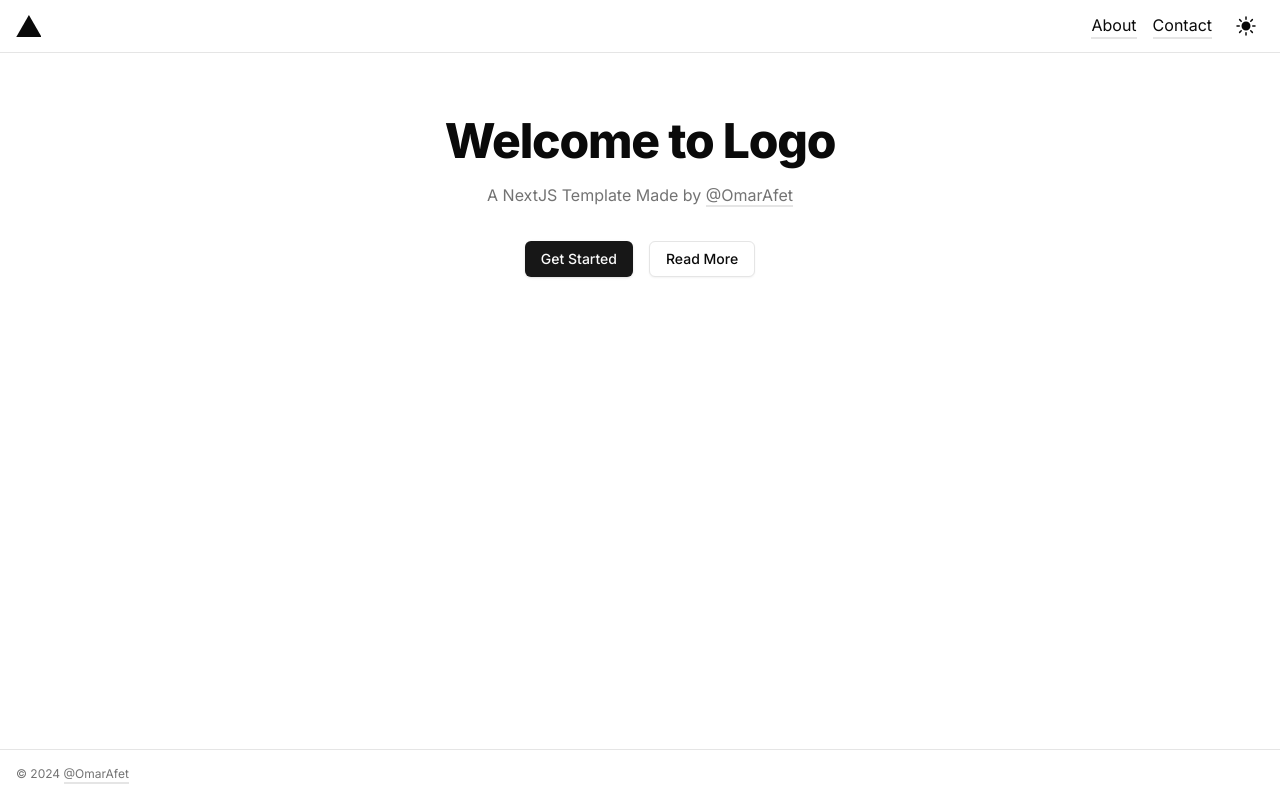
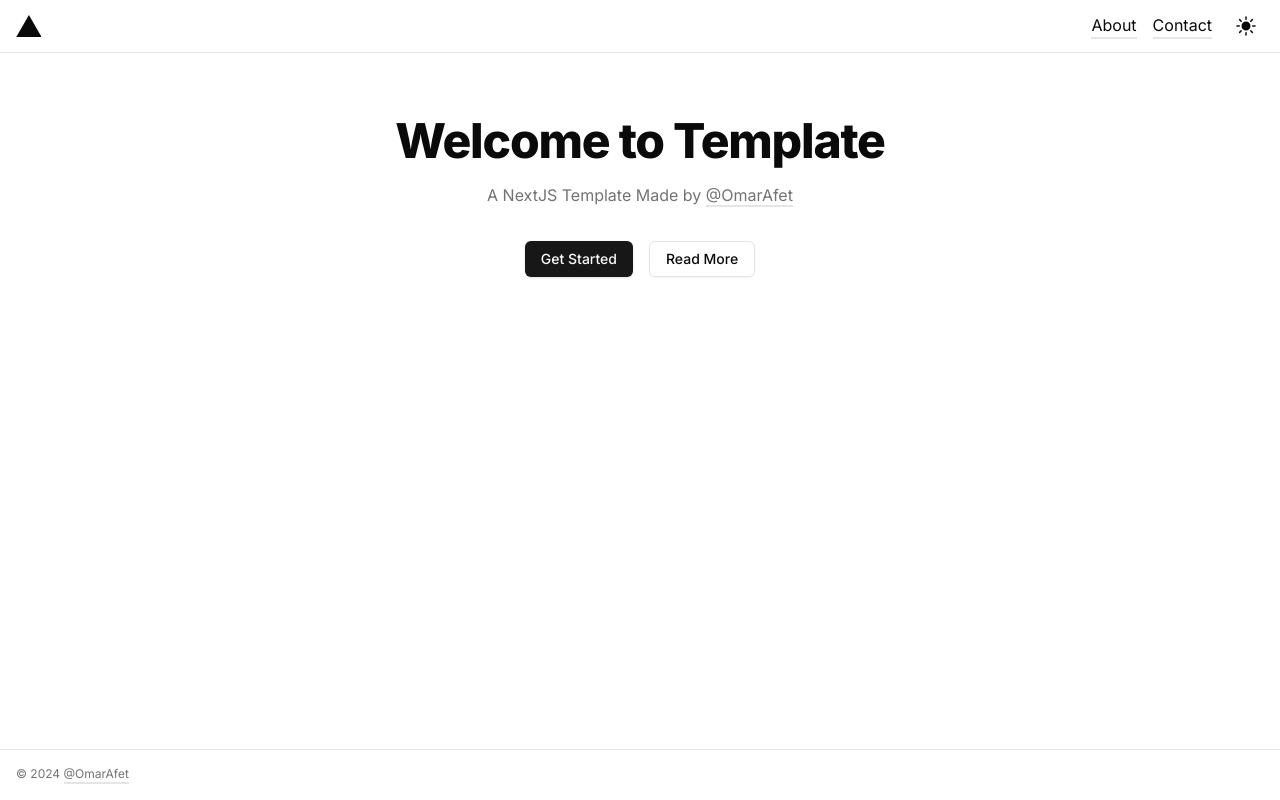
Before and after one commit to OmarAfet/personal-website-new, a Next.js app: page / in a window 1280 px wide. Built offline with nearby package versions, Linux system fonts and the light colour scheme.

Commit message:
Update welcome message in Hero component

```diff
--- a/src/components/home/Hero.tsx
+++ b/src/components/home/Hero.tsx
@@ -5,7 +5,7 @@ export default function Hero() {
   return (
     <div className="center flex-col space-y-8">
       <div className="center flex-col space-y-4">
-        <h1>Welcome to Logo</h1>
+        <h1>Welcome to Template</h1>
         <p className="text-muted-foreground">
           A NextJS Template Made by{" "}
           <Link
```
